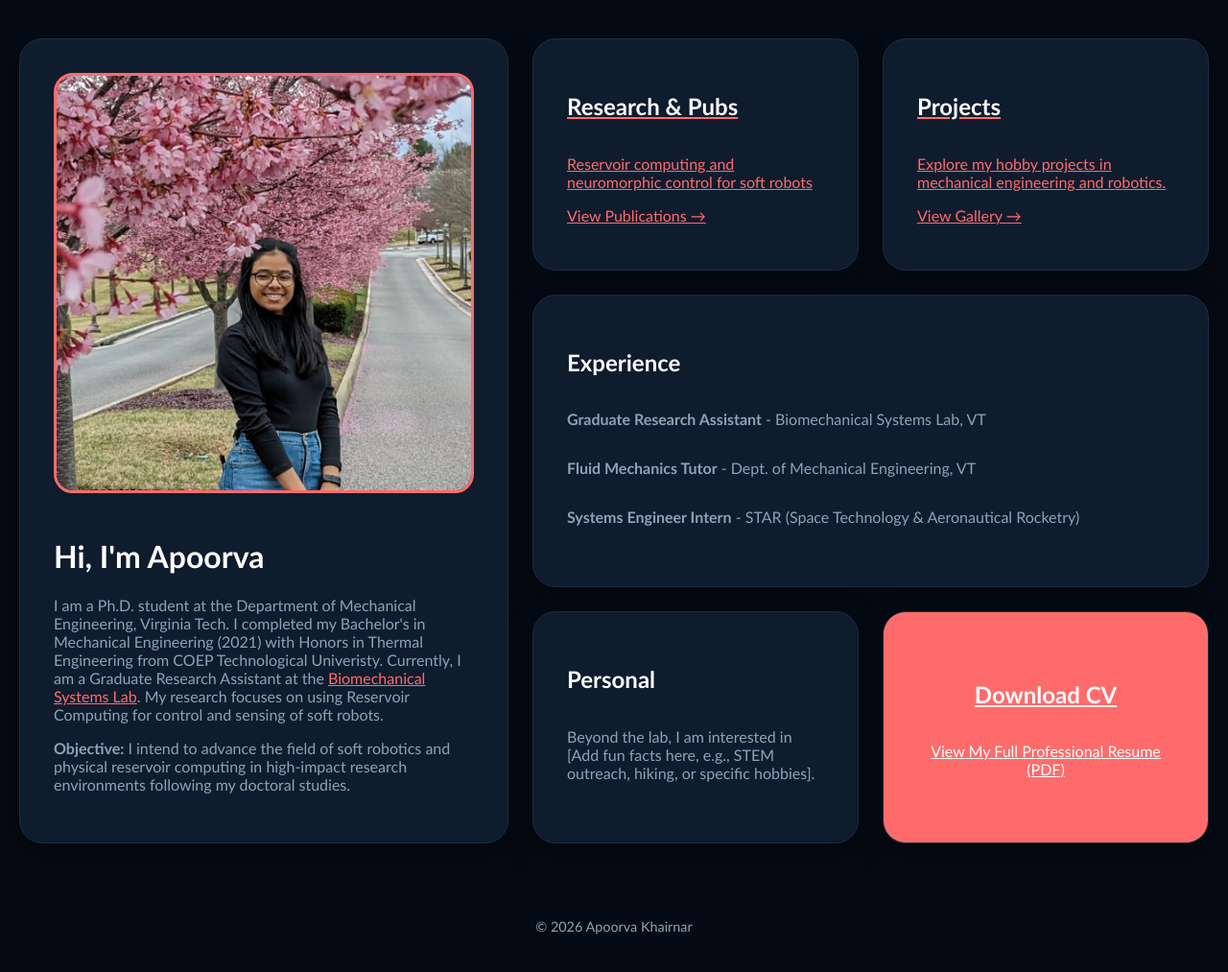
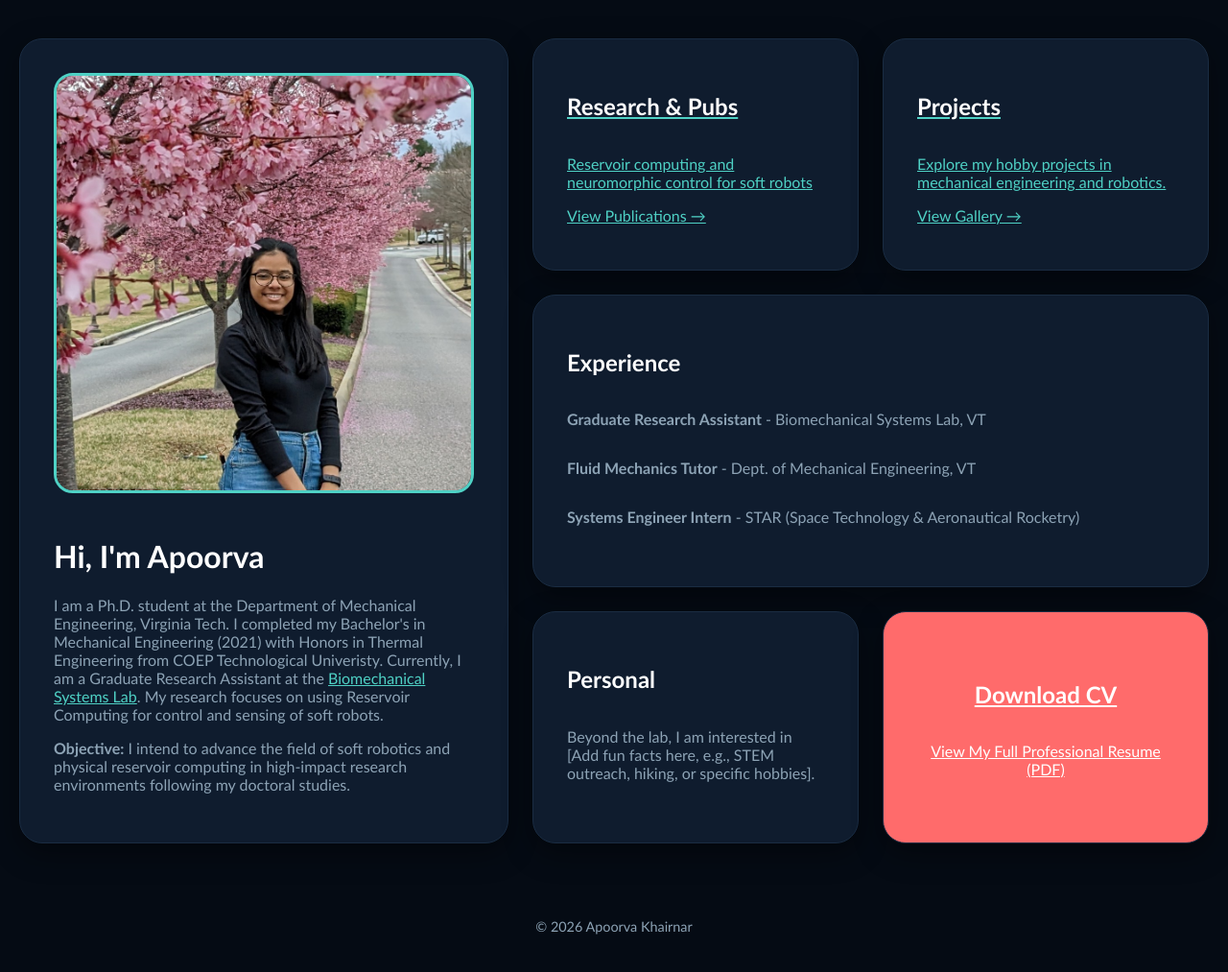
Before and after one commit to apoorvakhairnar/apoorvakhairnar.github.io, a Jekyll site: the page built from index.md, in a window 1280 px wide. Shown: the whole page at 96% size. Built offline with Jekyll 4.4.1, drawn with Linux system fonts in a browser that asks for light colours.

Commit message:
modified:   assets/css/style.css -- changed color scheme and footer styling

```diff
--- a/assets/css/style.css
+++ b/assets/css/style.css
@@ -6,7 +6,7 @@
   --color-border: #1A2C42;      /* Subtle Border */
   --color-text-primary: #FFFFFF;/* Pure White */
   --color-text-secondary: #8DA3B5; /* Steel Blue */
-  --color-accent: #FF6B6B;      /* Coral Pink */
+  --color-accent: #4FD1C5;      /* Teal Accent */
   --color-cta: #FF6B6B;         /* Coral Pink */
 
   --font-sans: 'Trebuchet MS', sans-serif;
@@ -37,6 +37,6 @@ footer.container {
   align-items: center;
   padding: 1.5rem 0;
   font-size: 0.9rem;
-  color: var(--color-muted);
+  color: var(--color-text-secondary);
   margin-top: auto; /* Pushes it to the absolute bottom of the flex body */
 }
```
